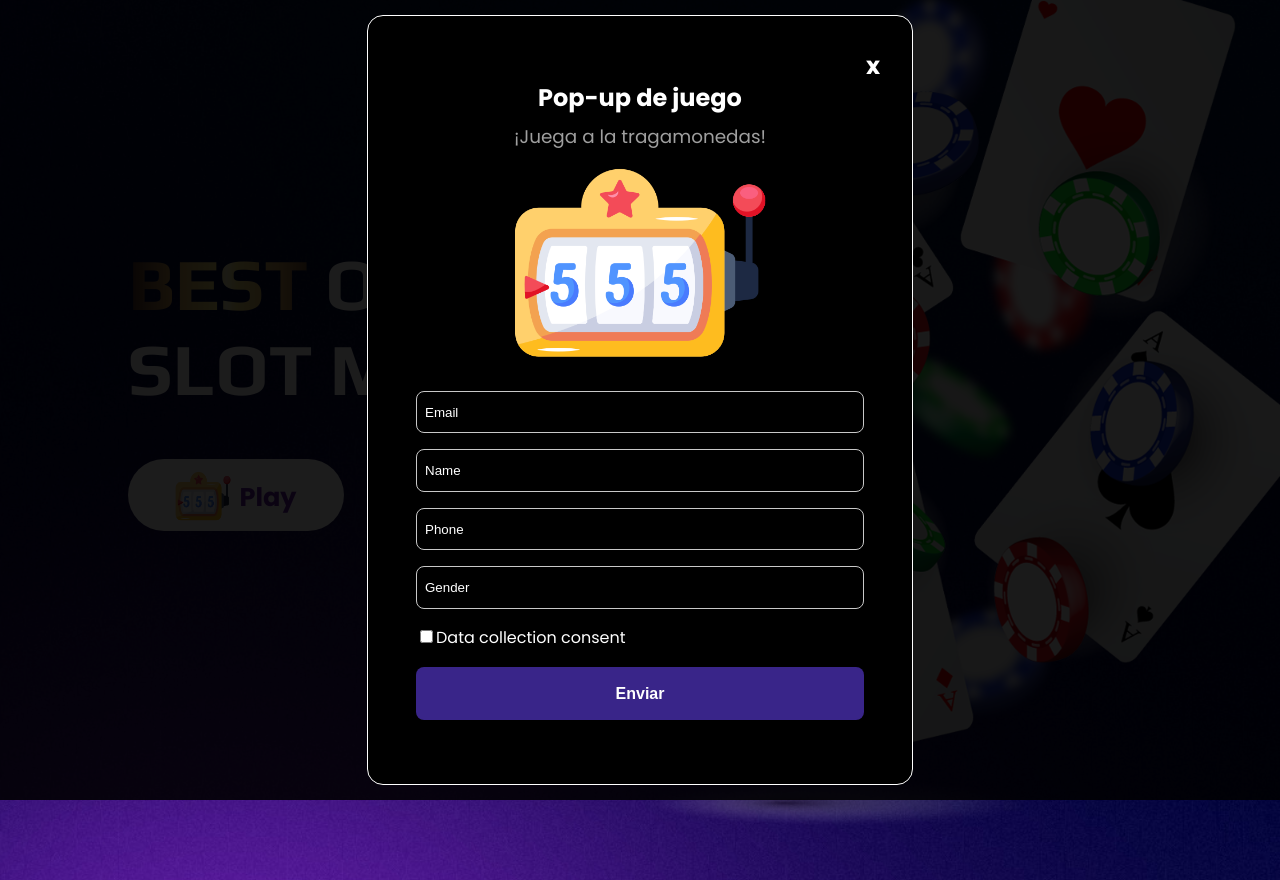
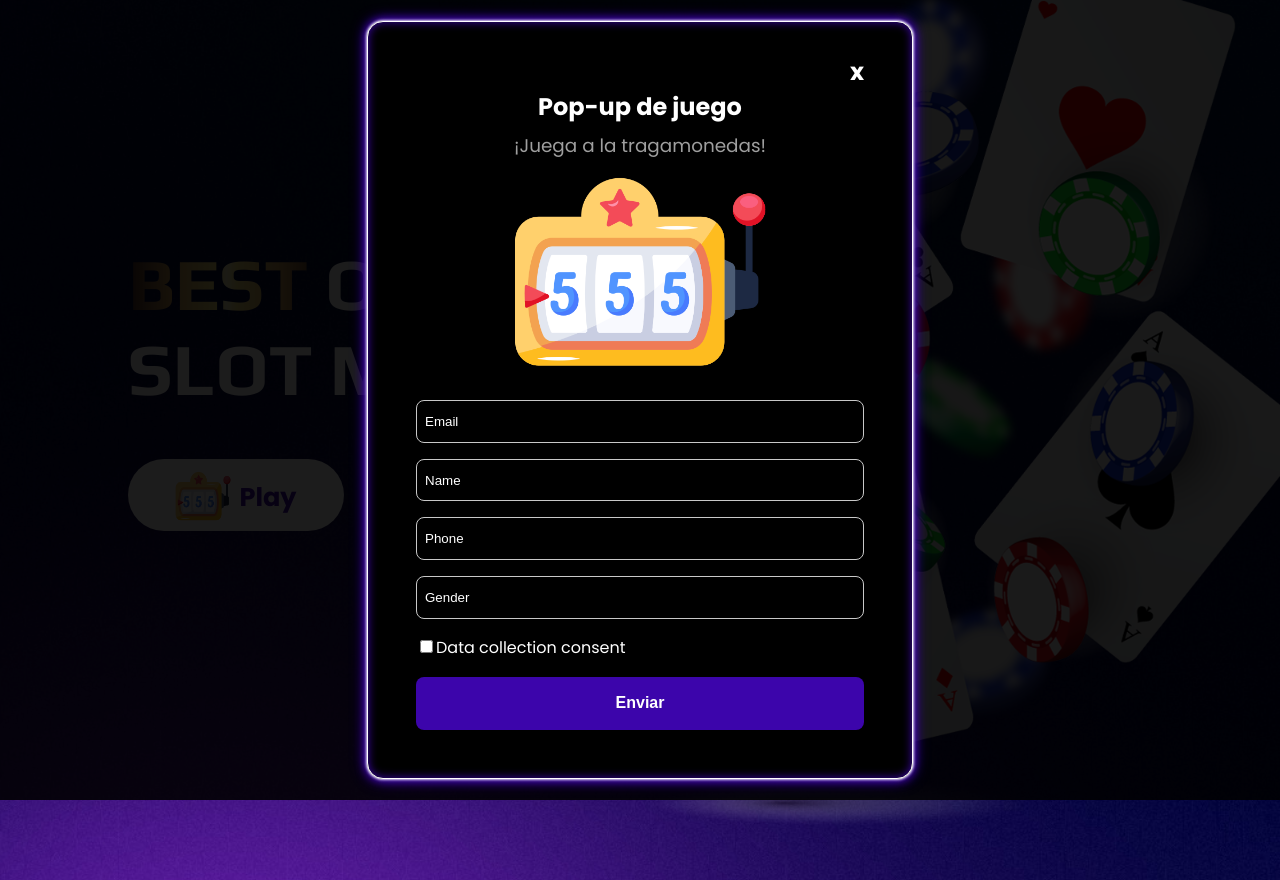
Before and after one commit to georginapuig/nombre-de-tu-app, a React (Create React App) app: page / in a window 1280 px wide. Both pictures are taken after a click on the button "Play". Shown: the top 880 px of the page. Built offline with nearby package versions, Linux system fonts and the light colour scheme.

Commit message:
change popip css

```diff
--- a/src/App.css
+++ b/src/App.css
@@ -66,7 +66,7 @@
 
 iframe {
   width: 100%;
-  min-height: 340px;
+  min-height: 320px;
   margin-top: 1.5rem;
   margin-bottom: 1rem;
 }
@@ -92,3 +92,9 @@ iframe {
     align-items: center;
   }
 }
+
+@media only screen and (max-width: 480px) {
+  iframe {
+    min-height: 220px;
+  }
+}
--- a/src/Button.css
+++ b/src/Button.css
@@ -19,7 +19,7 @@
 
 .btn--play {
   background: white;
-  color: #631ea8;
+  color: var(--main-color);
   border: none;
   margin-right: 1.5rem;
 }
--- a/src/Popup.css
+++ b/src/Popup.css
@@ -1,21 +1,23 @@
 .popup {
   display: flex;
   flex-direction: column;
-  justify-content: center;
+  justify-content: space-between;
   align-items: center;
-  position: fixed;
+  /* position: fixed; */
   width: 35%;
   background-color: black;
   color: white;
   border-radius: 1rem;
+  padding: 2rem 3rem 3rem;
   border: 1px solid white;
-  padding: 4rem 3rem;
+  box-shadow: 0 0 .2rem #fff, 0 0 .2rem #fff, 0 0 1rem var(--main-color), 0 0 0.5rem var(--main-color), 0 0 .7rem var(--main-color), inset 0 0 .6rem var(--main-color);
   z-index: 2;
 }
 
 .popup__title {
   font-size: 1.5rem;
   margin: 0;
+  text-align: center;
 }
 
 .popup__subtitle {
@@ -23,6 +25,7 @@
   margin: .5rem 0 0 0;
   font-weight: 400;
   color: #9f9f9f;
+  text-align: center;
 }
 
 .popup__img {
@@ -30,10 +33,13 @@
 }
 
 .popup-x {
+  display: flex;
+  justify-content: flex-end;
+  width: 100%;
+}
+
+.popup-x span {
   cursor: pointer;
-  position: absolute;
-  top: 2rem;
-  right: 2rem;
   font-size: 1.5rem;
   font-weight: bold;
 }
@@ -61,7 +67,7 @@
 
 .button__send {
   cursor: pointer;
-  background-color: #392589;
+  background-color: var(--main-color);
   color: white;
   font-weight: bold;
   outline: none;
@@ -74,6 +80,13 @@
 
 @media only screen and (max-width: 992px) {
   .popup {
-    width: 55%;
+    width: 60%;
   }
 }
+
+@media only screen and (max-width: 480px) {
+  .popup {
+    width: 75%;
+    padding: 1rem 1rem 2rem;
+  }
+}
--- a/src/Popup.js
+++ b/src/Popup.js
@@ -22,13 +22,15 @@ export default function Popup({
 
   return (
     <div className='popup'>
+      <div className='popup-x'>
+        <span onClick={handleBtnClick}>x</span>
+      </div>
+
       <div>
         <h2 className='popup__title'>{title}</h2>
-        <span className='popup-x' onClick={handleBtnClick}>
-          x
-        </span>
+        <h3 className='popup__subtitle'>{subtitle}</h3>
       </div>
-      <h3 className='popup__subtitle'>{subtitle}</h3>
+
       {children}
 
       <form className='form' onSubmit={handleSubmit}>
--- a/src/index.css
+++ b/src/index.css
@@ -1,3 +1,8 @@
+:root {
+  --main-color: #3c05ab;
+}
+
+
 body {
   margin: 0;
   font-family: -apple-system, BlinkMacSystemFont, 'Segoe UI', 'Roboto', 'Oxygen',
@@ -19,3 +24,9 @@ code {
   font-family: source-code-pro, Menlo, Monaco, Consolas, 'Courier New',
     monospace;
 }
+
+@media only screen and (max-height: 992px) {
+  .popup {
+    overflow: scroll;
+  }
+}
```
